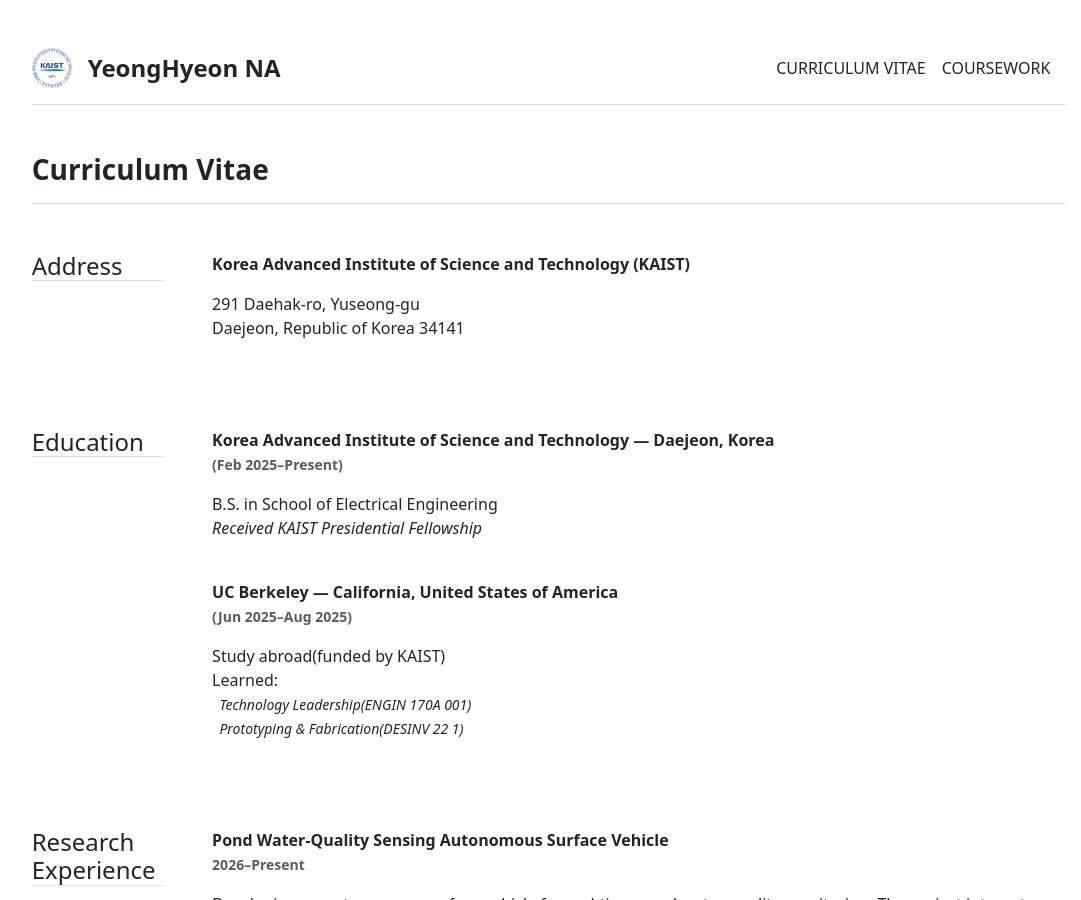
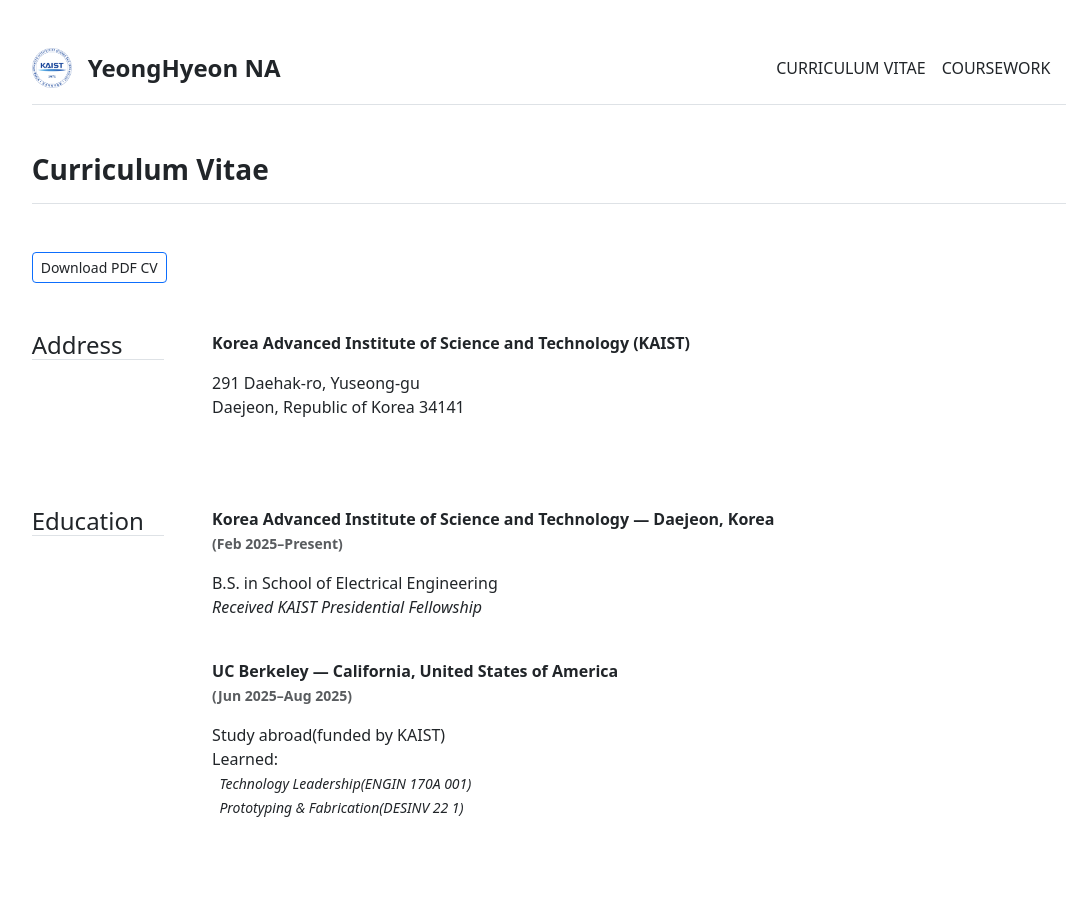
Before and after one commit to ynghyn-na/ynghyn-na.github.io, a Jekyll site: the page built from cv.md, in a window 1280 px wide and 900 px high. Shown: the whole window, without its empty margins (91-1172 px from the left). Built offline with Jekyll 4.4.1, drawn with Linux system fonts in a browser that asks for light colours.

Commit message:
Update cv.html

```diff
--- a/_layouts/cv.html
+++ b/_layouts/cv.html
@@ -8,7 +8,13 @@ layout: default
   <div>
 
     <h3 class="fw-bold border-bottom pb-3 mb-5">Curriculum Vitae</h3>
-
+<div class="mb-5">
+  <a class="btn btn-outline-primary btn-sm"
+     href="{{ '/assets/pdf/YeongHyeon_Na_CV.pdf' | relative_url }}"
+     target="_blank">
+    Download PDF CV
+  </a>
+</div>
         <!--- 1. Contact/Address --->
     <div class="row g-5 mb-5">
       <div class="col-md-2">
```
